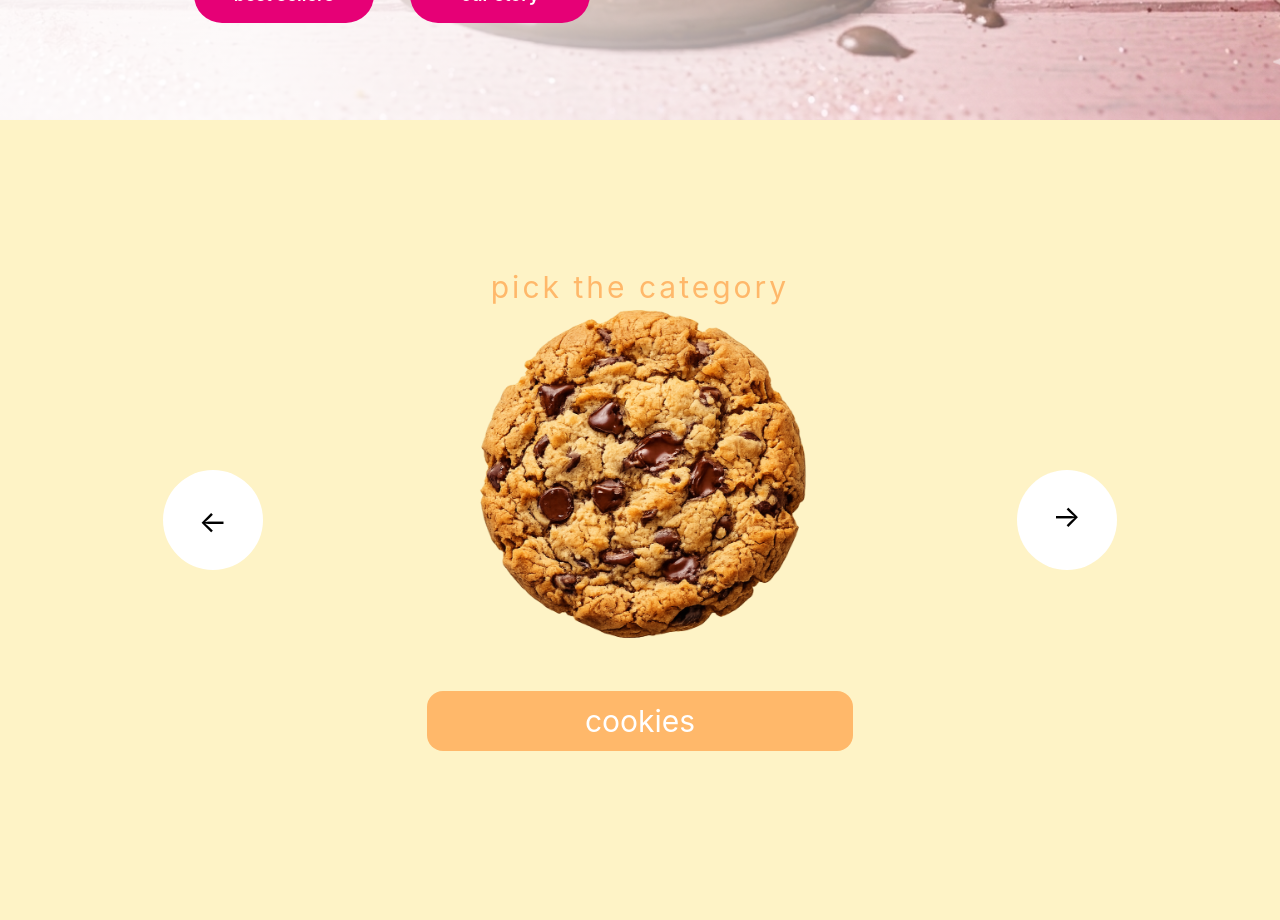
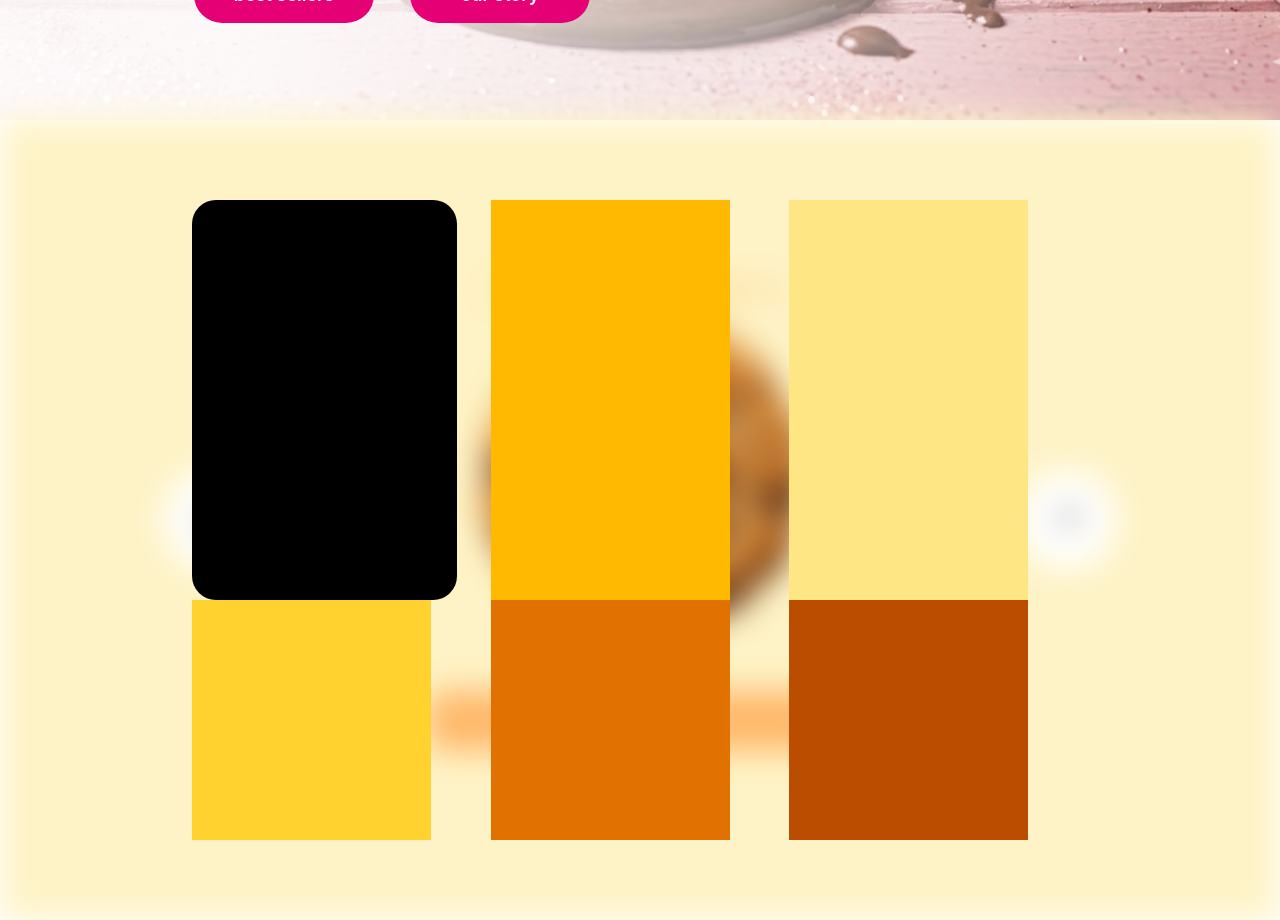
Before and after one commit to NadhirZouaoui/Sweet_Treat, a React (Vite) app: page / in a window 1280 px wide. Shown: the part 680-1600 px from the top of the page. Built offline with nearby package versions, Linux system fonts and the light colour scheme; a web font is replaced by a local one.

Commit message:
feat: begin the items grid on the menu page

```diff
--- a/src/Menu.tsx
+++ b/src/Menu.tsx
@@ -9,7 +9,30 @@ interface catProps {
   buttonBgColor: string;
   label: string;
 }
-
+function ProductCard() {
+  return <div className="h-[50vh] w-8/9 rounded-3xl bg-black"></div>;
+}
+function Items() {
+  return (
+    <>
+      <div
+        className="absolute w-full h-full top-[100vh] flex items-center justify-center
+        z-1"
+      >
+        <div className="h-[80vh] w-[70vw] grid grid-cols-3 overflow-auto opacity-100">
+          <ProductCard />
+          <div className="bg-amber-400 h-[50vh] w-4/5"></div>
+          <div className="bg-amber-200 w-4/5"></div>
+          <div className="bg-amber-300 w-4/5"></div>
+          <div className="bg-amber-600 w-4/5 h-[50vh]"></div>
+          <div className="bg-amber-700 w-4/5"></div>
+          <div className="bg-amber-800 w-4/5"></div>
+          <div className="bg-amber-900 w-4/5 h-[50vh]"></div>
+        </div>
+      </div>
+    </>
+  );
+}
 function Menu() {
   const categories: catProps[] = [
     {
@@ -42,9 +65,12 @@ function Menu() {
     setIndex((prevIndex) => (prevIndex + 1) % 3);
   }
   return (
+    <>
+      <Items />
       <div
-      className={`min-h-screen
+        className={`min-h-screen blur-lg
       ${categories[index].bgColor}
+      relative
       bg-center
       bg-cover
       flex
@@ -92,8 +118,8 @@ function Menu() {
             className="-mt-15
           cursor-pointer
           block
-          hover:-translate-y-4
-          transition-all ease-in duration-300"
+          hover:scale-[1.05]
+          transition-all ease-in duration-150"
           ></img>
           <div
             className={`mb-5
@@ -125,6 +151,7 @@ function Menu() {
           →
         </div>
       </div>
+    </>
   );
 }
 
--- a/src/style.css
+++ b/src/style.css
@@ -7,6 +7,7 @@
 }
 
 body {
+  box-sizing: border-box;
   margin: 0;
   scroll-behavior: smooth;
 }
```
Lines whose indentation alone changed are shown as unchanged.
